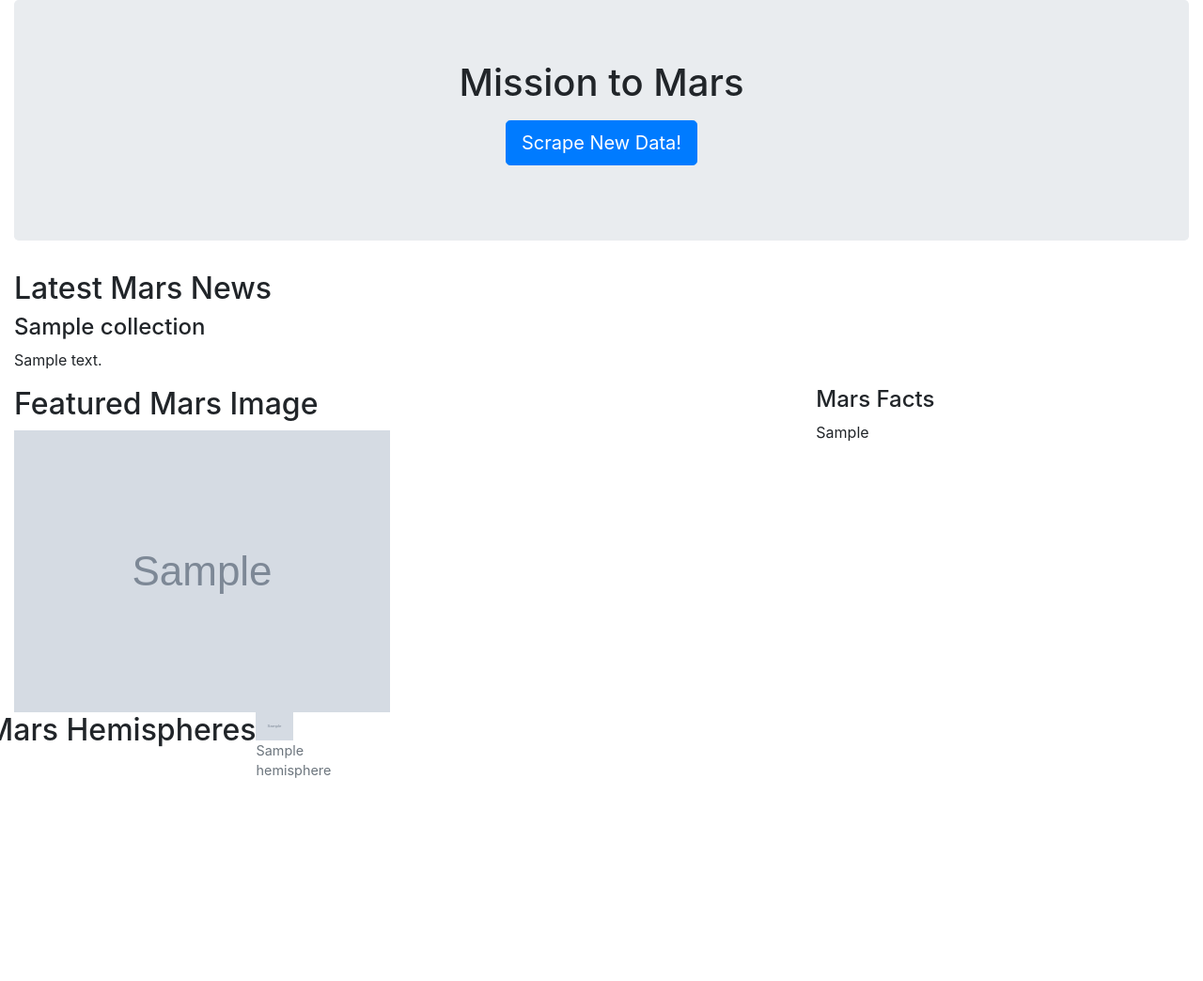
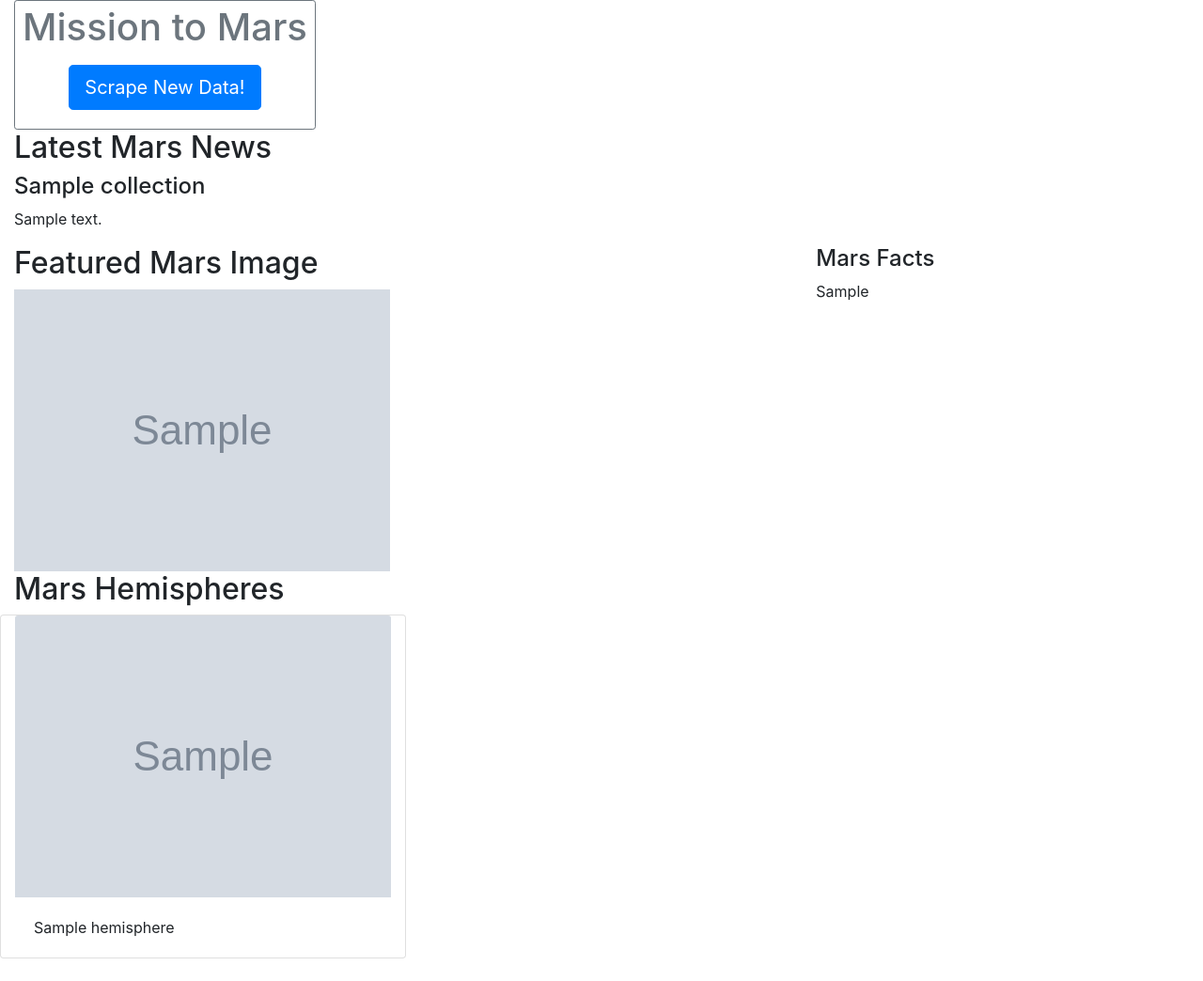
Before and after one commit to vadulas/web_scrapping_challenge, a Flask app: page / in a window 1280 px wide. Shown: the whole page at 94% size. Before the commit the page ends 828 px from the top, so only its background shows below. Run offline with Flask 2, Linux system fonts and the light colour scheme; grey boxes marked "Sample" are stand-in pictures; a database or web service that is not in the repository returns one stand-in record (values such as "Sample title"); some libraries are stand-ins or nearby versions.

Commit message:
Made small changes to the html layout

```diff
--- a/Mission_Flask/templates/index.html
+++ b/Mission_Flask/templates/index.html
@@ -11,7 +11,7 @@
 
 <body>
     <div class="container-fluid">
-      <div class="jumbotron text-center">
+      <div class="btn btn-sm btn-outline-secondary">
         <h1>Mission to Mars</h1>
         <p></p>
         <p><a class="btn btn-primary btn-lg" href="/scrape" role="button">Scrape New Data!</a></p>
@@ -48,15 +48,33 @@
             {{ mdata.mars_facts | safe }}
           </div>
         </div>
-      <div>
 
-        <div class="row" id="mars-hemispheres">
+      <div class="box-shadow">
+
+       <div class="container-fluid">
         <div class="page-header">
-            <h2 class="text-center">Mars Hemispheres</h2>
+          <h2 class="text-ceter">Mars Hemispheres</h2>
+        </div>
+        <div class="row">
+          {% for hemisphere in mdata.mars_hemispheres %}
+          <div class="card mb-4 box-shadow col-sm">
+            <img class="card-img-top" src="{{hemisphere.img_url}}" data-holder-rendered="true">
+            <div class="card-body">
+              <p class="card-text">{{hemisphere.title}}</p>
+            </div>
+          </div>
+          {% endfor %}
+        </div>
+       </div>
+
+        <!--div class="container-fluid">
+          <div  id="mars-hemispheres">
+            <div class="page-header">
+              <h2 class="text-ceter">Mars Hemispheres</h2>
             </div>
             <div class="row" id="mars-images">
               {% for hemisphere in mdata.mars_hemispheres %}
-            <div class="col-lg-3">
+              <div class="col-sm">
                 <figure class="figure">
                   <img src="{{hemisphere.img_url}}"  style="max-width:50%;" alt="" class = "img-responsive">
                   <figcaption class="figure-caption">
@@ -65,10 +83,10 @@
                 </figure>
               </div>
               {% endfor %}
+            </div>-->
           </div>
     </div>
   </div>
-
   </body>
 
 </html>
```
Also changed, not shown: 2 other files. Lines whose indentation alone changed are shown as unchanged.
